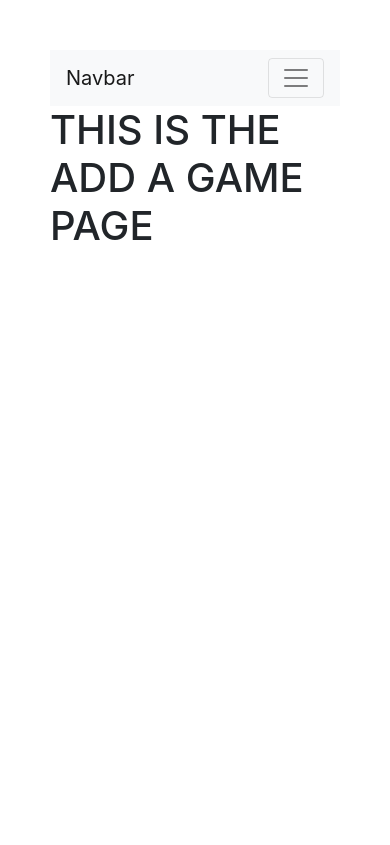
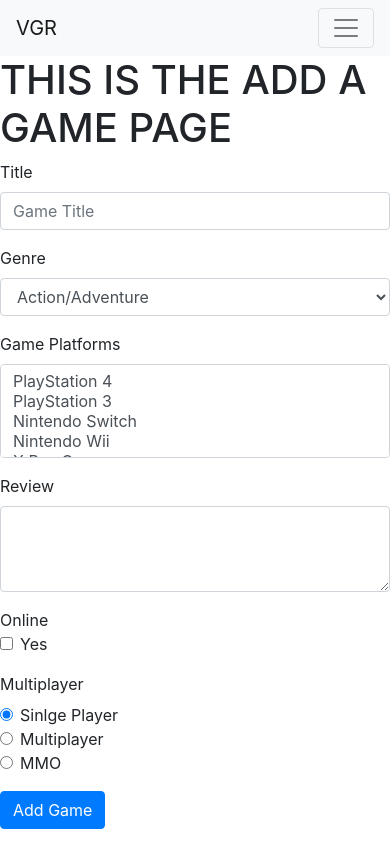
Before and after one commit to T-Grubbs/MIA-FTWD-Travis-Grubbs-Project-videoGameReviewApp, a Node server app: page /add-game in a window 390 px wide. Before the commit the page ends 240 px from the top, so only its background shows below. Run offline with Node 20, Linux system fonts and the light colour scheme; some libraries are stand-ins or nearby versions.

```diff
--- a/public/stylesheets/style.css
+++ b/public/stylesheets/style.css
@@ -1,5 +1,4 @@
 body {
-  padding: 50px;
   font: 14px "Lucida Grande", Helvetica, Arial, sans-serif; }
 
 a {
@@ -9,4 +8,7 @@ a {
   padding: 0;
   margin: 0; }
 
+p {
+  font-size: 22px; }
+
 /*# sourceMappingURL=style.css.map */
--- a/public/stylesheets/style.scss
+++ b/public/stylesheets/style.scss
@@ -1,5 +1,5 @@
 body {
-  padding: 50px;
+
   font: 14px "Lucida Grande", Helvetica, Arial, sans-serif;
 }
 
@@ -11,3 +11,6 @@ a {
   padding: 0;
   margin: 0;
 }
+p{
+  font-size: 22px;
+}
--- a/routes/add-game.js
+++ b/routes/add-game.js
@@ -19,29 +19,29 @@ router.post("/add-game", (req, res, next) => {
 
 
 
-  if (username === "" || password === "") {
-    res.render("signup", { message: "Indicate username and password" });
+  if (title === "") {
+    res.render("add-game", { message: "Please include game title" });
     return;
   }
 
 
 
 
-Game.findOne({ theTitle })
+Game.findOne({ title })
 .then(user => {
   if (user !== null) {
-    res.render("add-game", { message: "The username already exists" });
+    res.render("add-game", { message: "This game has already been added" });
     return;
   }
 
 
 
   const newGame = new Game({
-    title: title,
-  platforms: platforms,
-  genre: genre,
+  title:       title,
+  platforms:   platforms,
+  genre:       genre,
   multiplayer: isMultiplayer,
-  online: isOnline,
+  online:      isOnline,
   //reviews: [{userReviews: [Reviews]}]
   });
 
--- a/routes/games.js
+++ b/routes/games.js
@@ -1,6 +1,7 @@
 const express    = require('express');
 const router     = express.Router();
 const User       = require('../models/User');
+const Game       = require('../models/Games');
 
 
 
--- a/views/add-game.hbs
+++ b/views/add-game.hbs
@@ -1 +1,88 @@
 <h1>THIS IS THE ADD A GAME PAGE</h1>
+
+
+<form action="games" method="POST">
+  <div class="form-group">
+    <label for="gameTitle">Title</label>
+    <input type="text" class="form-control" id="exampleFormControlInput1" placeholder="Game Title">
+  </div>
+  <div class="form-group">
+    <label for="exampleFormControlSelect1">Genre</label>
+    <select class="form-control" id="exampleFormControlSelect1">
+      <option>Action/Adventure</option>
+      <option>Platform Style</option>
+      <option>FPS</option>
+      <option>Shooter</option>
+      <option>Racing</option>
+      <option>Sports</option>
+      <option>Arcade</option>
+      <option>Puzzle</option>
+      <option>Strategy</option>
+    </select>
+  </div>
+  <div class="form-group">
+    <label for="exampleFormControlSelect2">Game Platforms</label>
+    <select multiple class="form-control" id="exampleFormControlSelect2">
+      <option>PlayStation 4</option>
+      <option>PlayStation 3</option>
+      <option>Nintendo Switch</option>
+      <option>Nintendo Wii</option>
+      <option>X Box One</option>
+      <option>X Box 360</option>
+      <option>Android</option>
+      <option>iOS</option>
+      <option>PC</option>
+    </select>
+  </div>
+  <div class="form-group">
+    <label for="exampleFormControlTextarea1">Review</label>
+    <textarea class="form-control" id="exampleFormControlTextarea1" rows="3"></textarea>
+  </div>
+
+  <div class="form-group row">
+    <div class="col-sm-2">Online</div>
+    <div class="col-sm-10">
+      <div class="form-check">
+        <input class="form-check-input" type="checkbox" id="gridCheck1">
+        <label class="form-check-label" for="gridCheck1" aria-placeholder="No">
+          Yes
+        </label>
+      </div>
+    </div>
+  </div>
+ <fieldset class="form-group">
+    <div class="row">
+      <legend class="col-form-label col-sm-2 pt-0">Multiplayer</legend>
+      <div class="col-sm-10">
+        <div class="form-check">
+          <input class="form-check-input" type="radio" name="gridRadios" id="gridRadios1" value="option1" checked>
+          <label class="form-check-label" for="gridRadios1">
+            Sinlge Player
+          </label>
+        </div>
+        <div class="form-check">
+          <input class="form-check-input" type="radio" name="gridRadios" id="gridRadios2" value="option2">
+          <label class="form-check-label" for="gridRadios2">
+            Multiplayer
+          </label>
+        </div>
+        <div class="form-check disabled">
+          <input class="form-check-input" type="radio" name="gridRadios" id="gridRadios3" value="option3">
+          <label class="form-check-label" for="gridRadios3">
+            MMO
+          </label>
+        </div>
+      </div>
+    </div>
+  </fieldset>
+  <div class="form-group row">
+    <div class="col-sm-10">
+     <a href="/games"><button type="submit" class="btn btn-primary">Add Game</button></a>
+    </div>
+  </div>
+</form>
+
+
+
+
+</form>
--- a/views/layout.hbs
+++ b/views/layout.hbs
@@ -10,7 +10,7 @@
 </head>
 <body>
 <nav class="navbar navbar-expand-lg navbar-light bg-light">
-  <a class="navbar-brand" href="#">Navbar</a>
+  <a class="navbar-brand" href="https://t-grubbs.github.io/MIA-FTWD-Travis-Grubbs-Project-FIghter-codes/codes/index.html">VGR</a>
   <button class="navbar-toggler" type="button" data-toggle="collapse" data-target="#navbarNavAltMarkup" aria-controls="navbarNavAltMarkup" aria-expanded="false" aria-label="Toggle navigation">
     <span class="navbar-toggler-icon"></span>
   </button>
--- a/views/signup.hbs
+++ b/views/signup.hbs
@@ -58,7 +58,7 @@
   {{/if}}
   <br>
   <div>
-    <input type="submit" value="Log In">
+   <a href='/login'><input type="submit" value="Sign Up"></a>
   </div>
 </form>
   {{/if}}
--- a/views/test.hbs
+++ b/views/test.hbs
@@ -1 +1,5 @@
-<h1>TEST</h1>
+<br>
+<br>
+<br>
+<br>
+<h1>Welcome {{user.firstname}}</h1>
```
Also changed, not shown: models/Games.js (+4 -4 lines), views/index.hbs (+7 -2 lines), 1 other file.
